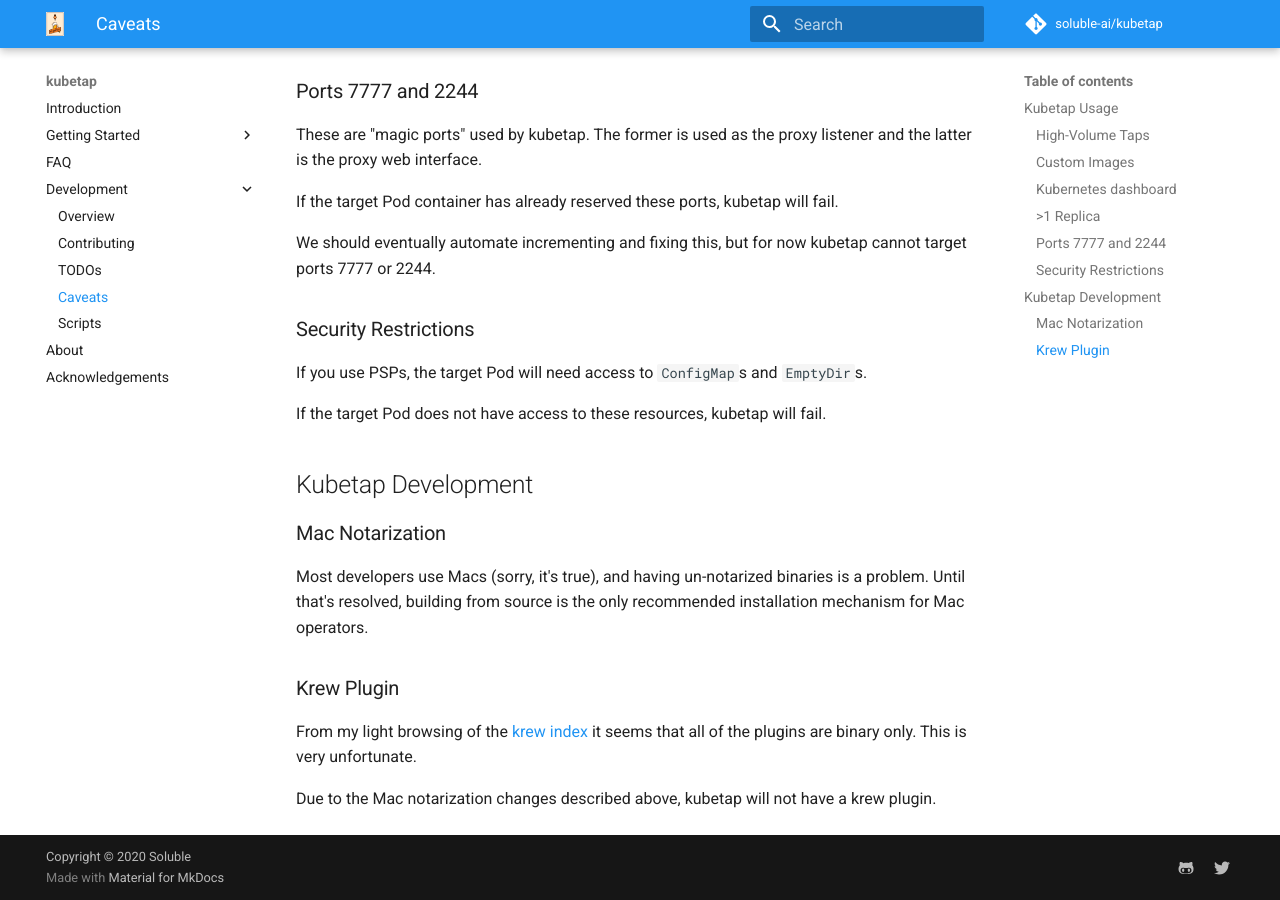
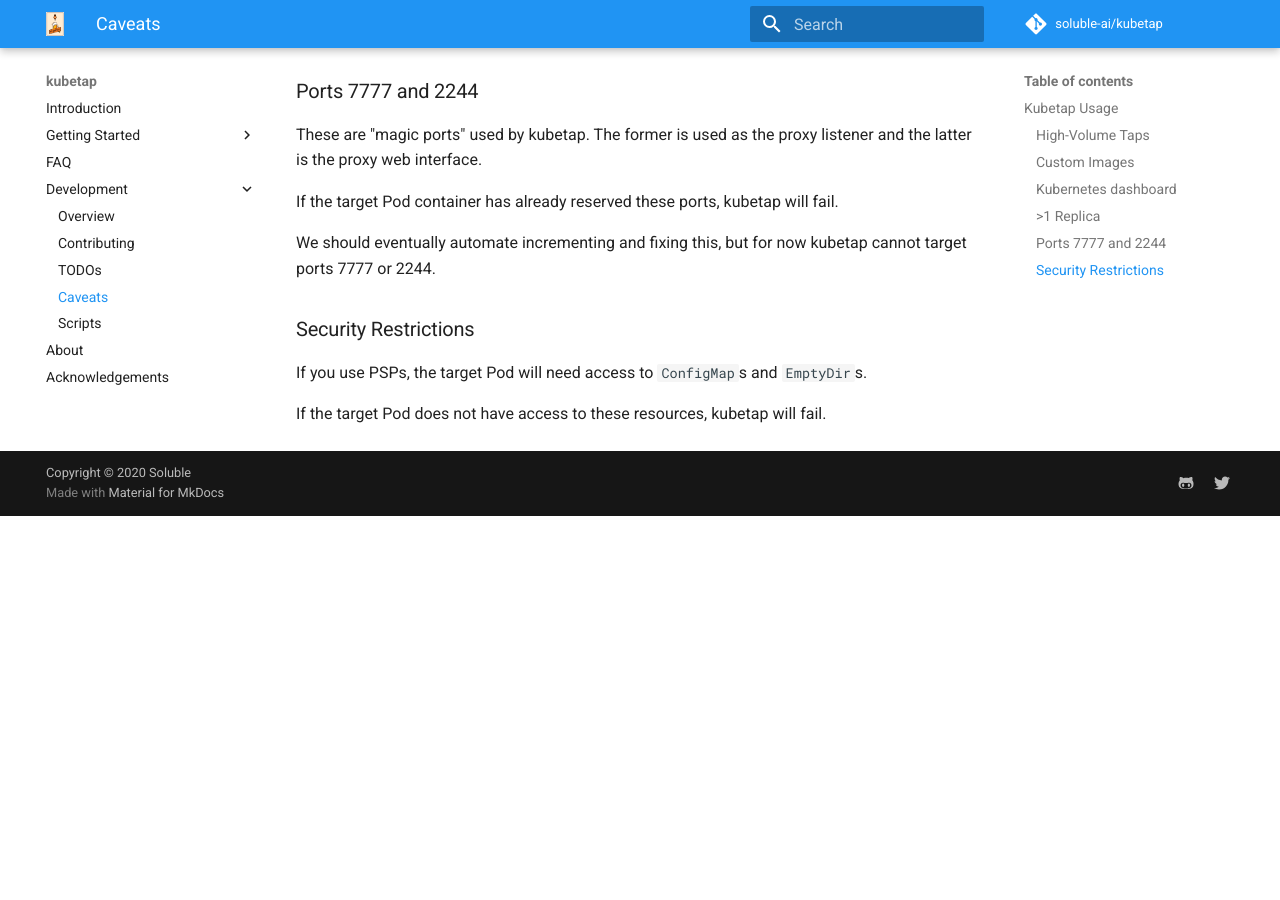
Before and after one commit to soluble-ai/kubetap, an MkDocs documentation site: the page built from docs/kubetap_development/caveats.md, in a window 1280 px wide and 900 px high, scrolled down 958 px. Built offline with MkDocs 1.6.1 and Material for MkDocs 9.7.7, drawn with Linux system fonts in a browser that asks for light colours; comment, search, counter and statistics services are not loaded; after the commit the page ends 1474 px from its top, so only the background shows below that.

Commit message:
use krew + misc cleanups

```diff
--- a/docs/kubetap_development/caveats.md
+++ b/docs/kubetap_development/caveats.md
@@ -49,19 +49,3 @@
 If you use PSPs, the target Pod will need access to `ConfigMap`s and `EmptyDir`s.
 
 If the target Pod does not have access to these resources, kubetap will fail.
-
-## Kubetap Development
-
-### Mac Notarization
-
-Most developers use Macs (sorry, it's true), and having un-notarized binaries is
-a problem. Until that's resolved, building from source is the only recommended installation
-mechanism for Mac operators.
-
-### Krew Plugin
-
-From my light browsing of the [krew index](https://github.com/kubernetes-sigs/krew-index/tree/master/plugins)
-it seems that all of the plugins are binary only. This is very unfortunate.
-
-Due to the Mac notarization changes described above, kubetap will not have a
-krew plugin.
```
Also changed, not shown: .goreleaser.yml (+2 -18 lines), README.md (+8 -6 lines), docs/getting_started/installation.md (+9 -1 lines), 1 other file.
